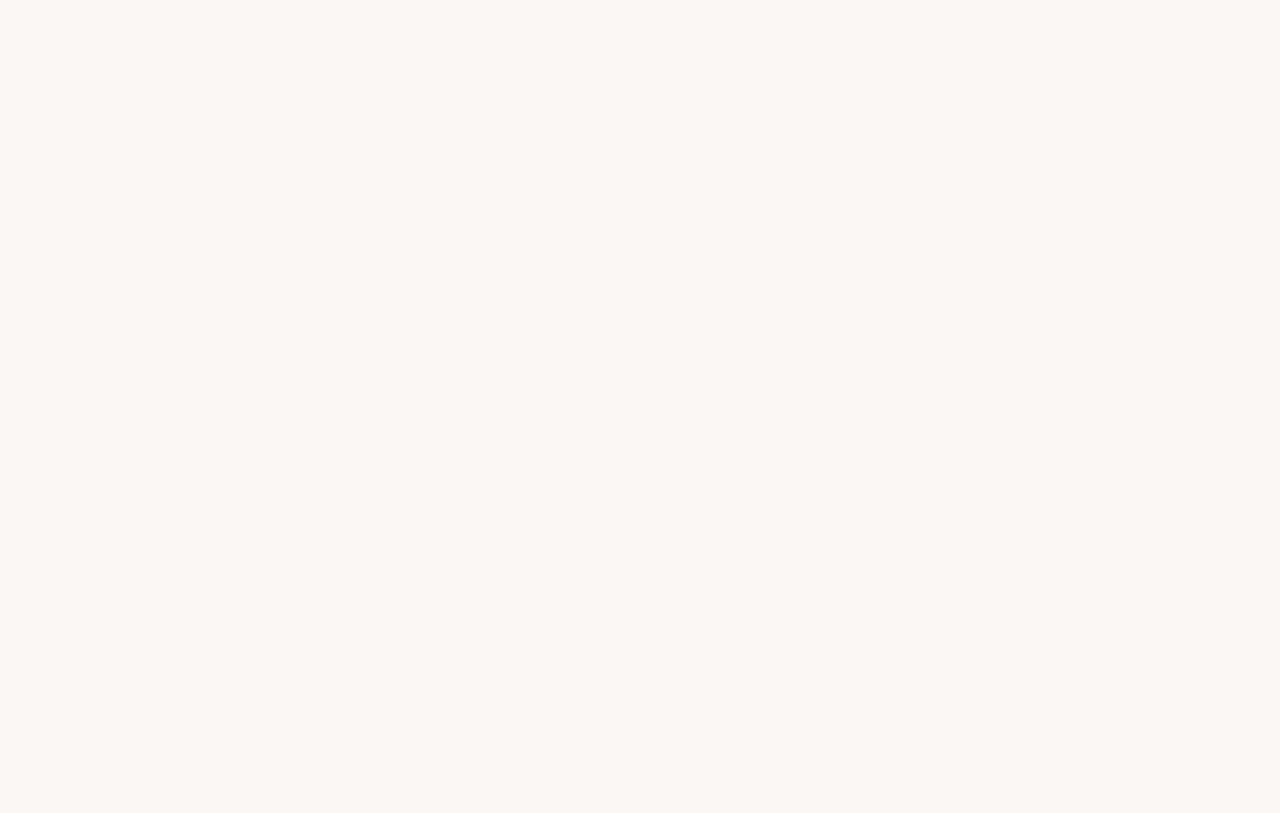
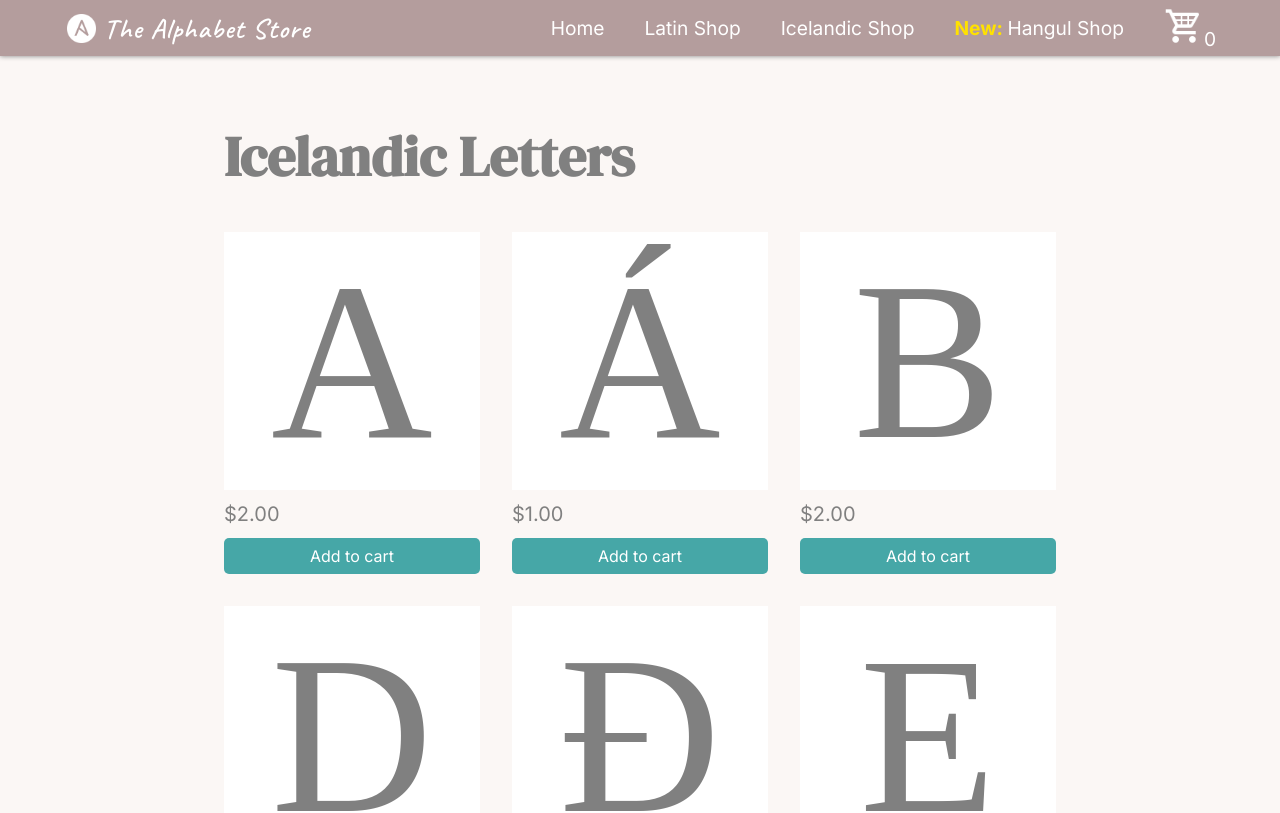
Before and after one commit to hametm/alphabet-store, a React (Create React App) app: page /#/icelandic-shop in a window 1280 px wide. Before the commit this address had no page. Shown: the top 813 px of the page. Built offline with nearby package versions, Linux system fonts and the light colour scheme.

Commit message:
Add Icelandic component

```diff
--- a/src/App.js
+++ b/src/App.js
@@ -3,6 +3,7 @@ import { HashRouter, Routes, Route } from "react-router-dom";
 import Home from "./components/Home";
 import LatinShop from "./components/LatinShop";
 import HangulShop from "./components/HangulShop";
+import IcelandicShop from "./components/IcelandicShop";
 import Cart from "./components/Cart";
 import { v4 as uuid } from 'uuid';
 
@@ -59,6 +60,10 @@ function App() {
                   element={<LatinShop addToCart={addToCart} amount={cartAmount} />}
                 />
                 <Route
+                  path = "/icelandic-shop"
+                  element={<IcelandicShop addToCart={addToCart} amount={cartAmount} />}
+                />
+                <Route
                   path = "/hangul-shop"
                   element={<HangulShop addToCart={addToCart} amount={cartAmount} />}
                 />
--- /dev/null
+++ b/src/components/IcelandicShop.js
@@ -0,0 +1,71 @@
+import React from "react";
+import Nav from "./Nav";
+import ShopProduct from "./ShopProduct";
+import { v4 as uuid } from 'uuid';
+
+
+function IcelandicShop(props) {
+
+    const productList = [
+        {name: "A", id: uuid(), price: 2},
+        {name: "Á", id: uuid(), price: 1},
+        {name: "B", id: uuid(), price: 2},
+        {name: "D", id: uuid(), price: 5},
+        {name: "Ð", id: uuid(), price: 1.50},
+        {name: "E", id: uuid(), price: 3},
+        {name: "É", id: uuid(), price: 1.50},
+        {name: "F", id: uuid(), price: 4},
+        {name: "G", id: uuid(), price: 20},
+        {name: "H", id: uuid(), price: 3.50},
+        {name: "I", id: uuid(), price: 2},
+        {name: "Í", id: uuid(), price: 5},
+        {name: "J", id: uuid(), price: 3.50},
+        {name: "K", id: uuid(), price: 4},
+        {name: "L", id: uuid(), price: .50},
+        {name: "M", id: uuid(), price: 5},
+        {name: "N", id: uuid(), price: 4.50},
+        {name: "O", id: uuid(), price: 1.50},
+        {name: "Ó", id: uuid(), price: 3},
+        {name: "P", id: uuid(), price: 5},
+        {name: "R", id: uuid(), price: 2.50},
+        {name: "S", id: uuid(), price: 1},
+        {name: "T", id: uuid(), price: 2},
+        {name: "U", id: uuid(), price: 5},
+        {name: "Ú", id: uuid(), price: 3},
+        {name: "V", id: uuid(), price: 50},
+        {name: "X", id: uuid(), price: 50},
+        {name: "Y", id: uuid(), price: 50},
+        {name: "Ý", id: uuid(), price: 50},
+        {name: "Þ", id: uuid(), price: 50},
+        {name: "Æ", id: uuid(), price: 50},
+        {name: "Ö", id: uuid(), price: 50},
+      ];
+
+    const showProducts = productList.map(product => {
+        return (
+            <div className="product-container">
+                <ShopProduct
+                            name={product.name}
+                            key={product.id}
+                            price={product.price}
+                            addToCart={props.addToCart}
+                            product={product}
+                />
+            </div>
+        );
+    });
+
+    return (
+        <div className="container">
+            <Nav amount={props.amount}/>
+            <main className="shop-container">
+                <header>
+                    <h1>Icelandic Letters</h1>
+                </header>
+                <div className="products">{showProducts}</div>
+            </main>
+        </div>
+    );
+}
+
+export default IcelandicShop;
--- a/src/components/Nav.js
+++ b/src/components/Nav.js
@@ -19,6 +19,9 @@ const Nav = (props) => {
                 <Link style={{textDecoration: "none"}} to="/latin-shop">
                     <li className="links">Latin Shop</li>
                 </Link>
+                <Link style={{textDecoration: "none"}} to="/icelandic-shop">
+                    <li className="links">Icelandic Shop</li>
+                </Link>
                 <Link style={{textDecoration: "none"}} to="/hangul-shop">
                     <li className="links"><span className="hangul-link"><strong>New: </strong></span>Hangul Shop</li>
                 </Link>
```
